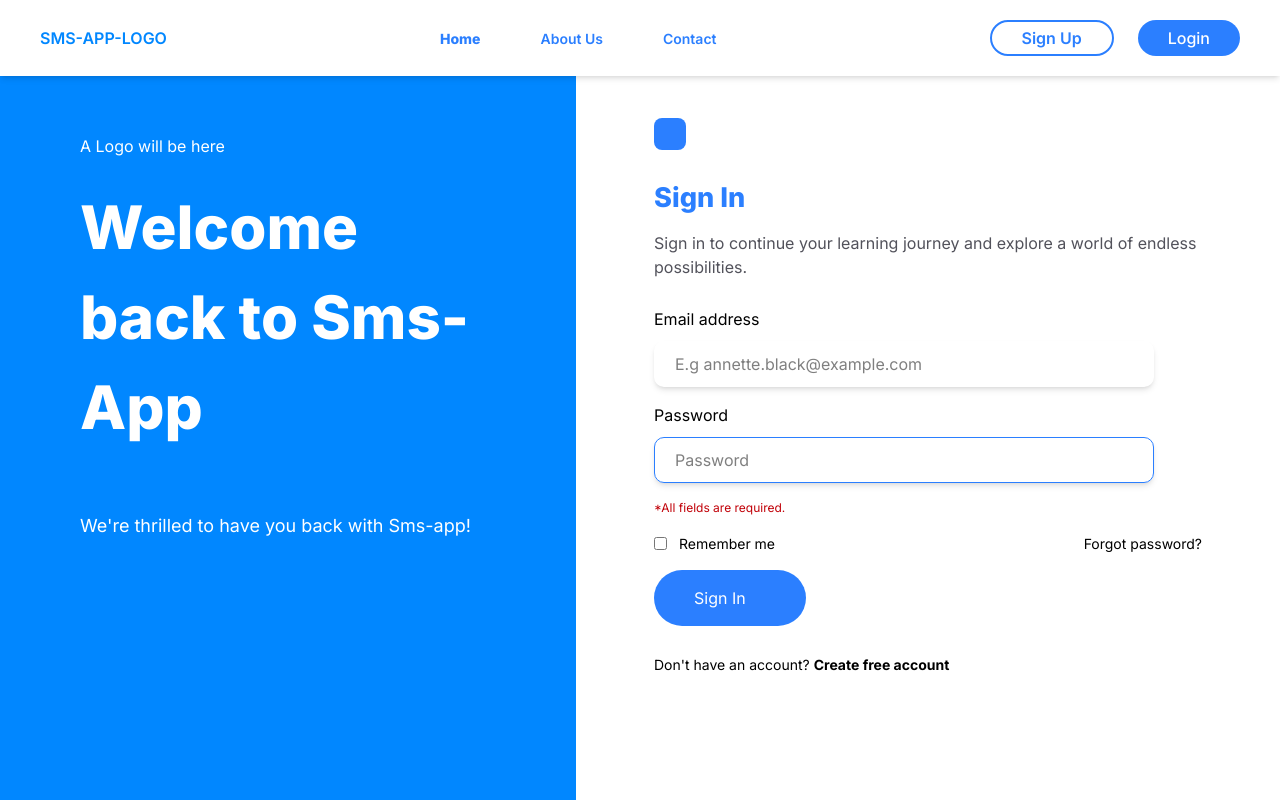
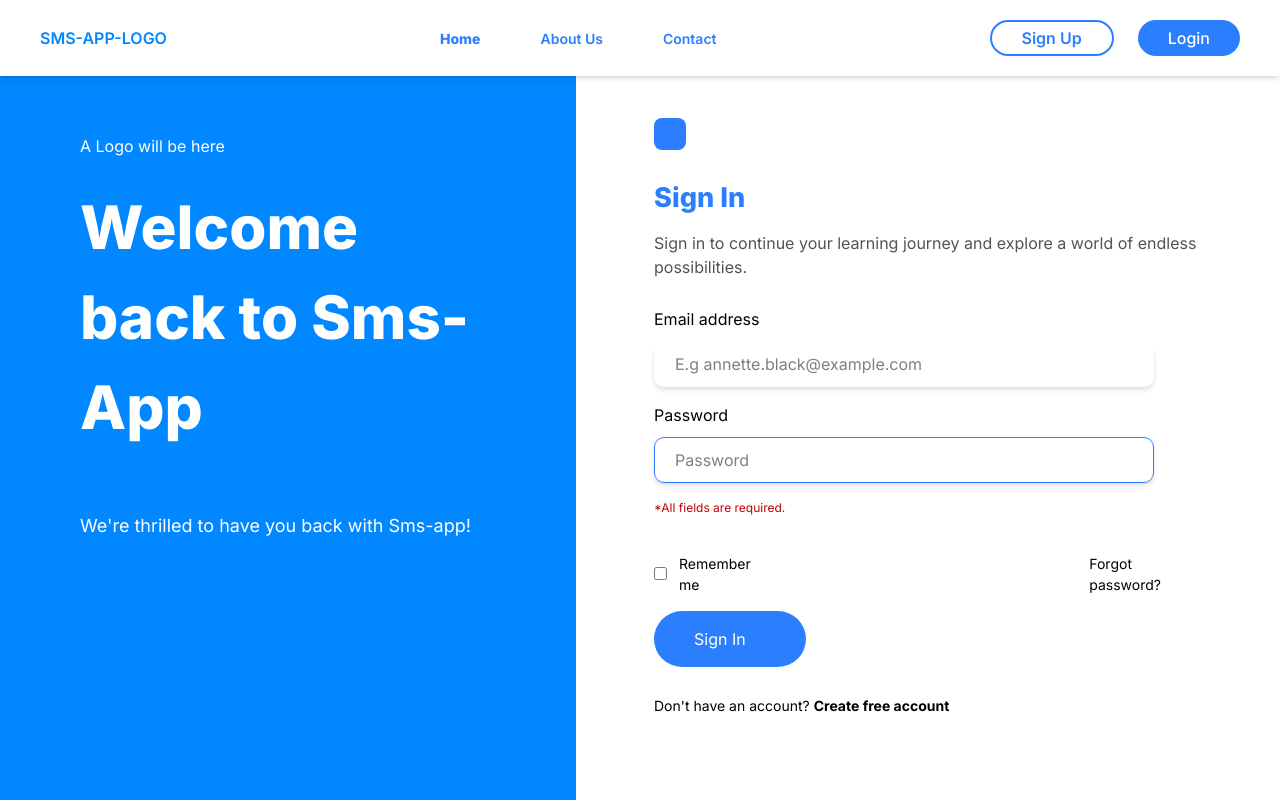
Before and after one commit to Folayimi/sms-app, a Next.js app: page /signin in a window 1280 px wide. Built offline with nearby package versions, Linux system fonts and the light colour scheme; some icons are missing.

Commit message:
made fixes

```diff
--- a/src/app/dashboard/receive-sms/page.tsx
+++ b/src/app/dashboard/receive-sms/page.tsx
@@ -59,9 +59,9 @@ export default function NewSMS() {
               placeholder="🌍 Search by country"
               className="w-full px-4 py-2 border rounded-lg text-gray-700 focus:ring-2 focus:ring-blue-400"
             />
-            <button className="ml-3 px-4 py-2 bg-blue-500 text-white rounded-lg hover:bg-blue-600 transition">
+            {/* <button className="ml-3 px-4 py-2 bg-blue-500 text-white rounded-lg hover:bg-blue-600 transition">
               Sort by Price 🔽
-            </button>
+            </button> */}
           </div>
 
           <div className="grid grid-cols-2 gap-3">
--- a/src/components/Nav.tsx
+++ b/src/components/Nav.tsx
@@ -30,22 +30,13 @@ const Nav: React.FC = () => {
           showNav && "fixed"
         } bg-opacity-75 font-inter`}
       >
-        <div className="w-fit flexmm gap-[50px] lf:hidden">
+        <div className="w-fit flexmm gap-[125px] lf:hidden">
           <h1 className="font-[600] text-[#0187FF]">SMS-APP-LOGO</h1>
           <input
             type="text"
             placeholder="Search"
             className="px-4 py-2 border w-[300px] bg-white rounded-lg text-gray-700 focus:ring-2 focus:ring-blue-400"
           />
-          {/* <div className="group-hover:border-[2px] group-hover:border-[#0187FF] bg-white text-black rounded-[10px] flexmm gap-[15px] px-[15px] py-[10px]">
-            <HiSearch size={20} color="gray" />
-            <input
-              type="text"
-              placeholder="Search"
-              className="outline-none bg-transparent w-[200px] sm:w-[300px]"
-              style={{ fontSize: "16px", fontWeight: "600" }}
-            />
-          </div> */}
         </div>
 
         <div className="w-fit flexmm gap-[50px] text-[14px]">
--- a/src/components/SignIn.tsx
+++ b/src/components/SignIn.tsx
@@ -28,7 +28,7 @@ const SignIn = () => {
           </div>
         </div>
 
-        <div className="w-[55%] h-full bg-white p-[3em] overflow-y-auto">
+        <div className="w-[55%] h-full flexmm bg-white p-[3em] overflow-y-auto">
           {loginType === "user" && !forgot && (
             <StudentSignIn setLoginType={setLoginType} setForgot={setForgot} />
           )}
--- a/src/components/SignUp.tsx
+++ b/src/components/SignUp.tsx
@@ -25,7 +25,7 @@ const SignUp = () => {
           </div>
         </div>
 
-        <div className="w-[55%] h-full bg-white p-[3em] overflow-y-auto">
+        <div className="w-[55%] flexmm h-full bg-white p-[3em] overflow-y-auto">
           {accountType === "user" && (
             <StudentAccount setAccountType={setAccountType} />
           )}
--- a/src/components/StudentAccount.tsx
+++ b/src/components/StudentAccount.tsx
@@ -120,7 +120,7 @@ const StudentAccount = ({
   };
 
   return (
-    <div className="cflexss px-[30px] h-full w-full gap-[28px]">
+    <div className="cflexss max-w-[650px] px-[30px] h-full w-full gap-[28px]">
       <div
         className="flexss bg-blue-500 rounded-[0.5em] p-[0.4em] cursor-pointer"
         onClick={() => {
--- a/src/components/StudentSignIn.tsx
+++ b/src/components/StudentSignIn.tsx
@@ -60,7 +60,7 @@ const StudentSignIn = ({ setLoginType, setForgot }: StudentSignInProps) => {
   };
 
   return (
-    <div className="cflexss px-[30px] h-full w-full gap-[28px]">
+    <div className="cflexss px-[30px] max-w-[650px] h-full w-full gap-[28px]">
       <div
         className="flexss bg-blue-500 rounded-[0.5em] p-[0.4em] cursor-pointer"
         onClick={() => {
@@ -146,7 +146,7 @@ const StudentSignIn = ({ setLoginType, setForgot }: StudentSignInProps) => {
           </div>
         )}
 
-        <div className="flexbm w-full text-[16px] lg:text-[14px] text-black sm:text-[20px]">
+        <div className="flexbm gap-[320px] mt-[20px] w-full text-[16px] lg:text-[14px] text-black sm:text-[20px]">
           <div className="flexmm gap-[12px]">
             <input type="checkbox" />
             <p>Remember me</p>
```
